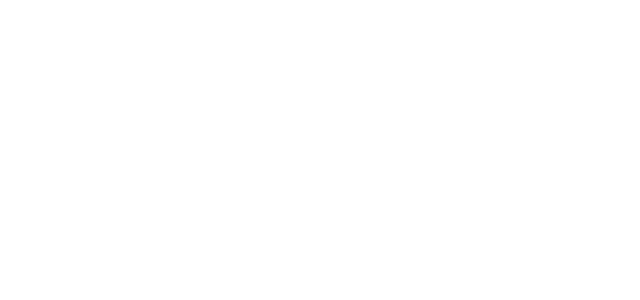
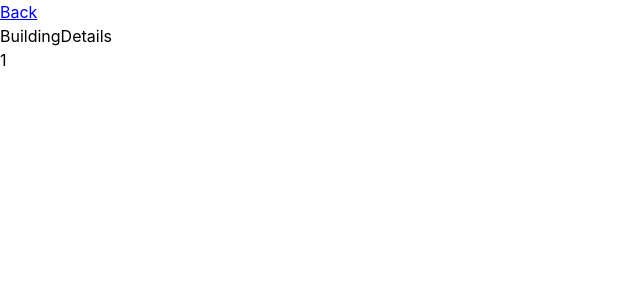
Before and after one commit to Naximus/MC, a React (Create React App) app: page /buildings/1 in a window 1280 px wide. Before the commit this address had no page. Shown: the top 300 px of the page, without its empty margins (0-640 px from the left). Built offline with nearby package versions, Linux system fonts and the light colour scheme.

Commit message:
buildings

```diff
--- a/src/App.js
+++ b/src/App.js
@@ -3,8 +3,9 @@
 
 import './App.scss';
 import Home from './components/Home/Home';
-import Building from './components/Building/Building';
+import Buildings from './components/Buildings/Buildings';
 import Login from './components/Login/Login';
+import BuildingDetails from './components/BuildingDetail/BuildingDetails';
 
 
 
@@ -17,8 +18,10 @@
     <div id='main-container'>
         <Routes>
           <Route path='/' element={<Home />} />
-          <Route path='/building' element={<Building />} />
+          <Route path='/buildings' element={<Buildings />} />
+          <Route path='/buildings/:id' element={<BuildingDetails />} />
           <Route path='/login' element={<Login setToken = { setToken } token = { token }/>} />
+
         </Routes>
     </div>
   );
--- /dev/null
+++ b/src/components/BuildingDetail/BuildingDetails.js
@@ -0,0 +1,27 @@
+import React, { useEffect, useState } from 'react'
+import { Link, useParams } from "react-router-dom";
+import { useNavigate } from 'react-router-dom';
+import buildings from '../../data/buildings';
+
+const BuildingDetails = () => {
+    let { id } = useParams();
+    const navigate = useNavigate();
+
+    const [building, setBuilding] = useState();
+    useEffect(() => {
+        const building = buildings.filter(b => b.id == id);
+        setBuilding(building);
+        console.log(building);
+    }, [id, buildings]);
+
+  return (
+    <div>
+        {/* <button onClick={()=> navigate(-1)}>Back</button> */}
+        <Link to={'/'}>Back</Link>
+        <div>BuildingDetails</div>
+        <div>{id}</div>
+    </div>
+  )
+}
+
+export default BuildingDetails;
--- a/src/components/Building/Building.js
+++ b/src/components/Buildings/Buildings.js
@@ -1,7 +1,8 @@
 import React from 'react'
-import './building.scss';
+import './buildings.scss';
+import { Link } from 'react-router-dom';
 
-const Building = ({
+const Buildings = ({
     id,
     name,
     address
@@ -10,8 +11,9 @@
     <div id='bulding-container'>
         <h2>{name}</h2>
         <h3>{address}</h3>
+        <Link to={`/buildings/${id}`} >Details</Link>
     </div>
   )
 }
 
-export default Building;
+export default Buildings;
--- a/src/components/Home/Home.js
+++ b/src/components/Home/Home.js
@@ -1,7 +1,7 @@
 import React, { useEffect } from 'react';
 import './home.scss';
 import buildings from '../../data/buildings';
-import Building from '../Building/Building';
+import Buildings from '../Buildings/Buildings';
 import { Link } from 'react-router-dom';
 
 const Home = () => {
@@ -19,7 +19,7 @@
       </div>
       <div id='buldings-list'>
         {buildings.map(x =>
-                <Building key={x.id} {...x} />
+                <Buildings key={x.id} {...x} />
             )}
       </div>
     </div>
```
Also changed, not shown: src/components/Buildings/buildings.scss (renamed from src/components/Building/building.scss).
